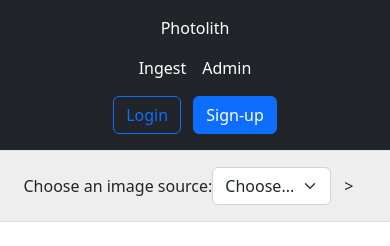
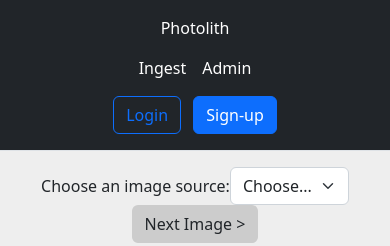
Before and after one commit to photolith/photolith, a Django app: template photolith/templates/ingest/index.html in a window 390 px wide. Shown: the top 246 px of the page. Run offline with Django 3.2, Linux system fonts and the light colour scheme; the template is opened without the code that fills it, so the values that code supplies are empty; some libraries are stand-ins or nearby versions.

Commit message:
templates/ingest: Better next image styling

```diff
--- a/photolith/templates/ingest/index.html
+++ b/photolith/templates/ingest/index.html
@@ -14,8 +14,8 @@
       <option value="{{ s.name }}">{{ s.description }}</option>
     {% endfor %}
   </select></div>
-  <div class="col-sm-1">
-    <button class="btn ph-ingest-next">&gt;</button>
+  <div class="col-sm-2">
+    <button class="btn ph-ingest-next ml-2" style="background-color: #ccc">{% translate "Next Image" %} &gt;</button>
   </div>
 </div>
 
```
